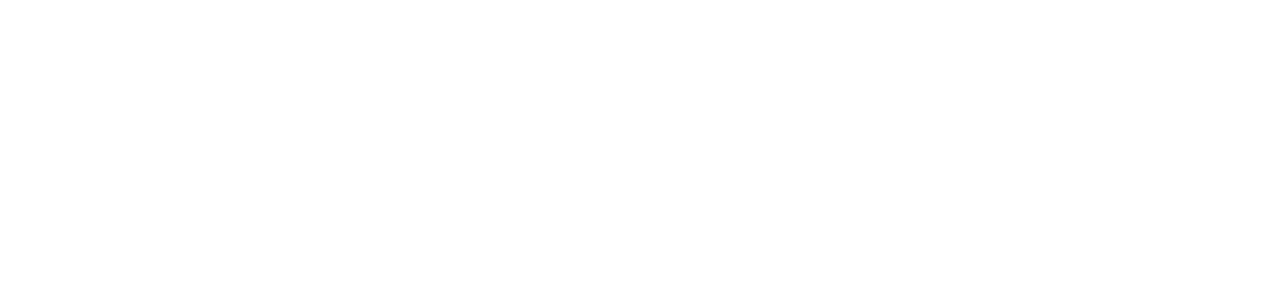
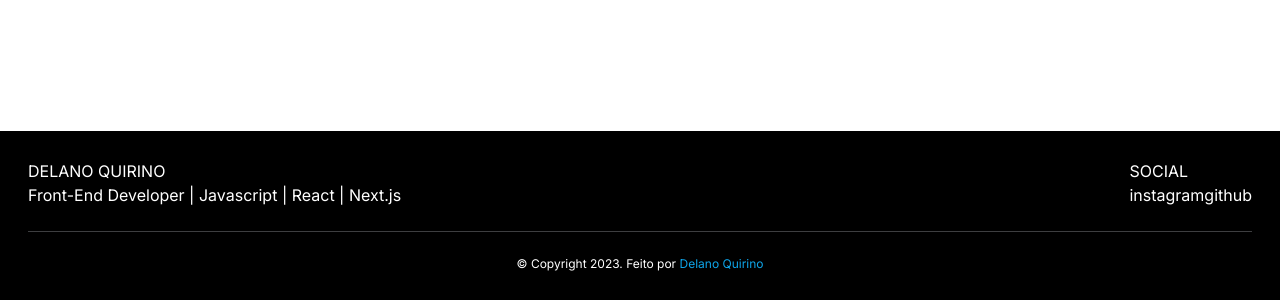
Before and after one commit to delanoquirino/delano_quirino_site, a Next.js app: page / in a window 1280 px wide. Shown: the part 733-1033 px from the top of the page. Before the commit the page ends 800 px from the top, so only its background shows below. Built offline with nearby package versions, Linux system fonts and the light colour scheme.

Commit message:
feat: adding footer component

```diff
--- a/src/app/layout.tsx
+++ b/src/app/layout.tsx
@@ -2,6 +2,7 @@
 import './globals.css'
 import type { Metadata } from 'next'
 import { Inter } from 'next/font/google'
+import { Footer } from '@/components/Footer'
 
 const inter = Inter({ subsets: ['latin'] })
 
@@ -20,6 +21,7 @@
       <body className={inter.className}>
         <Header/>
         {children}</body>
+        <Footer/>
     </html>
   )
 }
--- a/src/app/page.tsx
+++ b/src/app/page.tsx
@@ -1,6 +1,6 @@
 
 export default function Home() {
   return (
-    <div>Ola mundo</div>
+    <div className="h-screen">Ola mundo</div>
   )
 }
--- /dev/null
+++ b/src/components/Footer.tsx
@@ -0,0 +1,27 @@
+"use client"
+
+import { Divider } from 'antd'
+
+export const Footer = () => {
+  return (
+    <div className='bg-black dark:bg-white'>
+        <div className='max-w-7xl p-7 m-auto text-white dark:text-black'>
+            <div className='flex flex-col justify-between sm:flex-row gap-4'>
+                <div>
+                    <h2>DELANO QUIRINO</h2>
+                    <span>Front-End Developer | Javascript | React | Next.js</span>
+
+                </div>
+                <div>
+                <h2>SOCIAL</h2>
+                <span>instagram</span>
+                <span>github</span>
+                </div>
+            </div>
+            <Divider className='bg-[#414244] h-[1px]'/>
+            <p className='text-xs text-center'>© Copyright 2023. Feito por <span className='text-sky-500'>Delano Quirino</span></p>
+
+        </div>
+    </div>
+  )
+}
```
